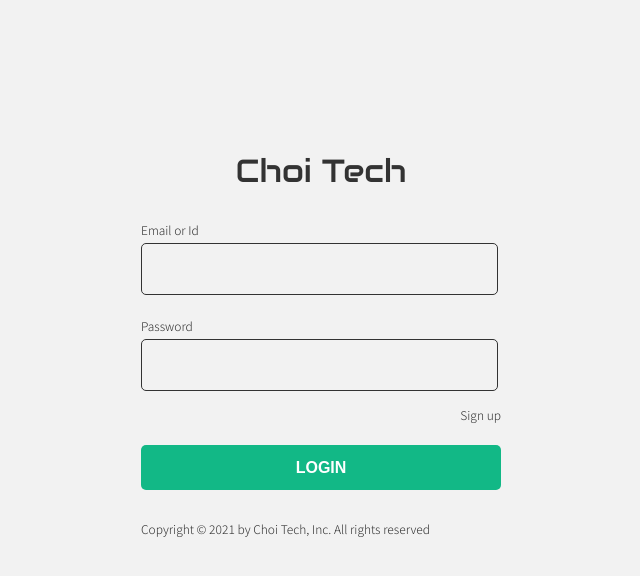
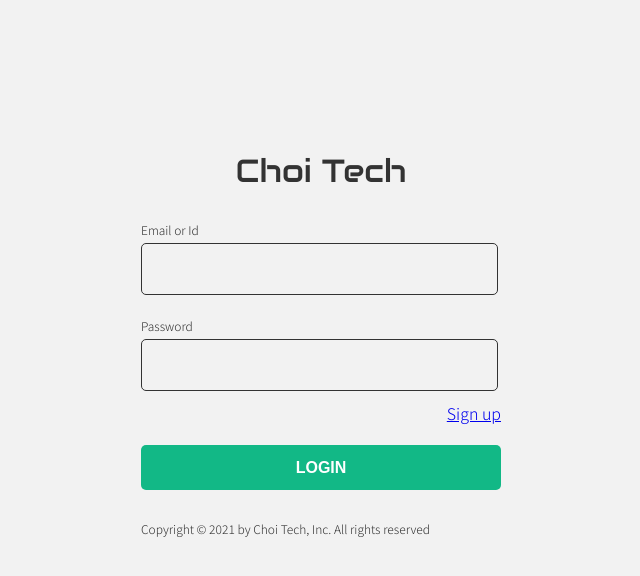
Before and after one commit to iiinhochoiii/blog-next, a Next.js app: page /login in a window 1280 px wide. Shown: the top 576 px of the page, without its empty margins (319-959 px from the left). Built offline with nearby package versions, Linux system fonts and the light colour scheme.

Commit message:
atomic pattern Input 생성 및 Box(div) 생성 / loginComponent에 적용중

```diff
--- /dev/null
+++ b/components/Atom/Box.tsx
@@ -0,0 +1,34 @@
+import React, { InputHTMLAttributes } from 'react';
+import styled from 'styled-components';
+
+interface Props extends InputHTMLAttributes<HTMLDivElement> {
+  children?: React.ReactNode;
+  margin?: {
+    top?: string;
+    bottom?: string;
+    left?: string;
+    right?: string;
+  };
+  textAlign?: string;
+  width?: string;
+}
+const Box = (props: Props) => {
+  const { children, margin, textAlign, width } = props;
+
+  return (
+    <StyledBox {...props} margin={margin} textAlign={textAlign}>
+      {children}
+    </StyledBox>
+  );
+};
+
+const StyledBox = styled.div<Props>`
+  margin-top: ${(props) => props.margin?.top || '0px'};
+  margin-bottom: ${(props) => props.margin?.bottom || '0px'};
+  margin-left: ${(props) => props.margin?.left || '0px'};
+  margin-right: ${(props) => props.margin?.right || '0px'};
+
+  text-align: ${(props) => props.textAlign || 'none'};
+  width: ${(props) => props.width || '100%'};
+`;
+export default Box;
--- a/components/Atom/Input.tsx
+++ b/components/Atom/Input.tsx
@@ -1,13 +1,20 @@
-import React from 'react';
-import { InputHTMLAttributes } from 'react';
+import React, { InputHTMLAttributes } from 'react';
 import styled from 'styled-components';
 
-const Input = (props: InputHTMLAttributes<HTMLInputElement>): JSX.Element => {
-  return <InputWrap {...props} />;
+interface Props extends InputHTMLAttributes<HTMLInputElement> {
+  type?: string;
+  value?: string;
+  id?: string;
+  onChange?: (e: React.ChangeEvent<HTMLInputElement>) => void;
+  size?: number;
+}
+
+const Input = (props: Props): JSX.Element => {
+  const { type, id, value, onChange, size } = props;
+  return <InputWrap type={type} id={id} value={value} onChange={onChange} size={size} />;
 };
 
-const InputWrap = styled.input`
-  width: calc(100% - 25px);
+const InputWrap = styled.input<Props>`
   height: 50px;
   outline: none;
   padding: 0 10px;
@@ -16,6 +23,7 @@ const InputWrap = styled.input`
   border-radius: 5px;
   background: none;
   border: 1px solid #333333;
+  width: ${(props) => `calc(${props.size}% - 25px)`};
 `;
 
 export default Input;
--- a/components/Atom/index.ts
+++ b/components/Atom/index.ts
@@ -1,3 +1,4 @@
 export { default as Input } from './Input';
 export { default as Text } from './Text';
 export { default as Button } from './Button';
+export { default as Box } from './Box';
--- a/components/user/login/loginComponent.tsx
+++ b/components/user/login/loginComponent.tsx
@@ -2,7 +2,7 @@ import React, { useState } from 'react';
 import styled from 'styled-components';
 import Link from 'next/link';
 import { Toaster } from '@/utils/common';
-import { Input, Button, Text } from '@/components/Atom';
+import { Input, Button, Text, Box } from '@/components/Atom';
 
 interface Props {
   login: (email: string, password: string) => void;
@@ -34,40 +34,38 @@ const LoginComponent: React.FC<Props> = ({ login }) => {
   };
 
   return (
-    <LoginWrap>
-      <LoginContainer>
+    <Box>
+      <Box width="360px" margin={{ top: '150px', bottom: '150px', left: 'auto', right: 'auto' }}>
         <LoginHeader>
           <Link href="/">
             <a>Choi Tech</a>
           </Link>
         </LoginHeader>
         <LoginContent onSubmit={LoginHandler}>
-          <div className="user-info-wrap">
+          <Box>
             <Text style={{ marginBottom: '5px' }}>Email or Id</Text>
-            <Input type="text" value={email} id="email" onChange={inputChangeHandler} />
+            <Input type="text" value={email} id="email" onChange={inputChangeHandler} size={100} />
             <Text style={{ marginBottom: '5px' }}>Password</Text>
-            <Input type="password" value={password} id="password" onChange={inputChangeHandler} />
-          </div>
-          <div className="user-info-forgot">
+            <Input type="password" value={password} id="password" onChange={inputChangeHandler} size={100} />
+          </Box>
+          <Box textAlign="right" margin={{ bottom: '20px' }}>
             <Link href="/join">
               <a>Sign up</a>
             </Link>
-          </div>
-          <div className="user-info-login">
+          </Box>
+          <Box>
             <Button size="FULL_SIZE" radius={5}>
               LOGIN
             </Button>
-          </div>
+          </Box>
         </LoginContent>
-        <LoginFooter>
+        <Box margin={{ top: '30px' }}>
           <Text>Copyright © 2021 by Choi Tech, Inc. All rights reserved</Text>
-        </LoginFooter>
-      </LoginContainer>
-    </LoginWrap>
+        </Box>
+      </Box>
+    </Box>
   );
 };
-
-const LoginWrap = styled.div``;
 
 const LoginHeader = styled.div`
   text-align: center;
@@ -78,30 +76,16 @@ const LoginHeader = styled.div`
     font-size: 32px;
   }
 `;
-const LoginContainer = styled.div`
-  width: 360px;
-  margin: 150px auto;
-`;
 
 const LoginContent = styled.form`
   margin: 30px 0px 0px 0px;
-  & > .user-info-wrap {
-  }
-  & > .user-info-forgot {
-    text-align: right;
-    margin-bottom: 20px;
-    & > a {
-      margin: 0px 0px 0px 20px;
-      text-decoration: none;
-      color: #333333;
-      font-size: 12px;
-    }
-  }
-  & > .user-info-login {
+
+  & > a {
+    margin: 0px 0px 0px 20px;
+    text-decoration: none;
+    color: #333333;
+    font-size: 12px;
   }
 `;
 
-const LoginFooter = styled.div`
-  margin-top: 30px;
-`;
 export default LoginComponent;
```
